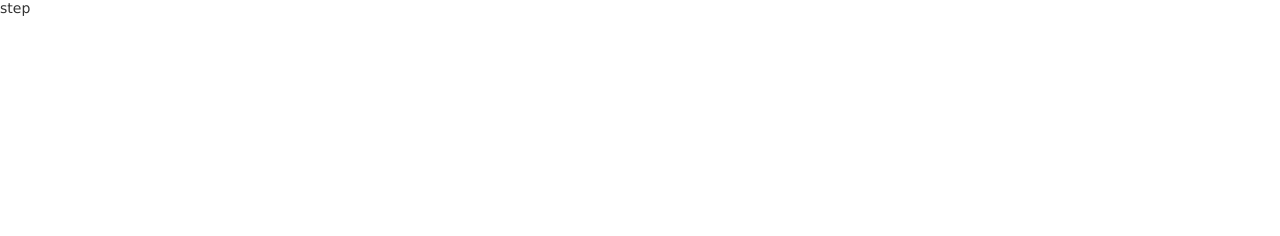
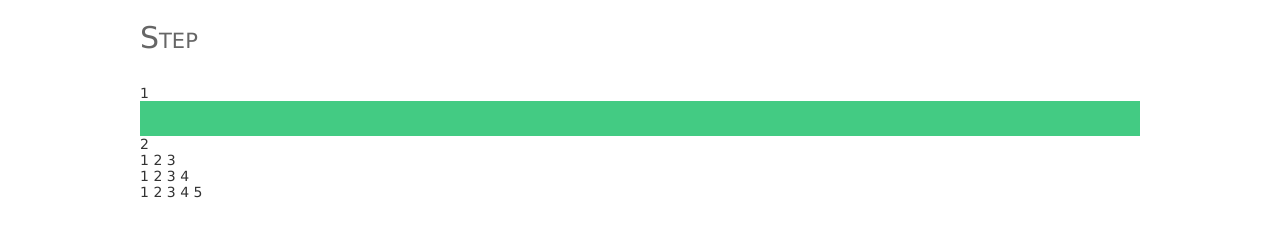
Before and after one commit to majunbao/cssui, a website: page module/step/step.html in a window 1280 px wide. Drawn offline with Linux system fonts and the light colour scheme.

Commit message:
添加更新日志

```diff
--- a/module/init.css
+++ b/module/init.css
@@ -20,6 +20,7 @@
 @import 'progress/progress.css';
 @import 'form/form.css';
 @import 'textarea/textarea.css';
+@import 'step/step.css';
 
 @import 'checkboxradio/checkboxradio.css';
 
--- a/module/step/step.html
+++ b/module/step/step.html
@@ -6,8 +6,33 @@
   <link rel="stylesheet" href="../../dist/ui.css">
 </head>
 <body>
+  <section>
   <h2>step</h2>
-  <section>
+  <div class="step">
+    <span>1</span>
+    <div class="progress">
+      <div class="progress-bar"></div>
+    </div>
+    <span>2</span>
+  </div>
+  <div class="step">
+    <span>1</span>
+    <span>2</span>
+    <span>3</span>
+  </div>
+  <div class="step">
+    <span>1</span>
+    <span>2</span>
+    <span>3</span>
+    <span>4</span>
+  </div>
+  <div class="step">
+    <span>1</span>
+    <span>2</span>
+    <span>3</span>
+    <span>4</span>
+    <span>5</span>
+  </div>
   </section>
 </body>
 </html>
```
Also changed, not shown: module/column/column.html (+1 -9 lines), README.md.
